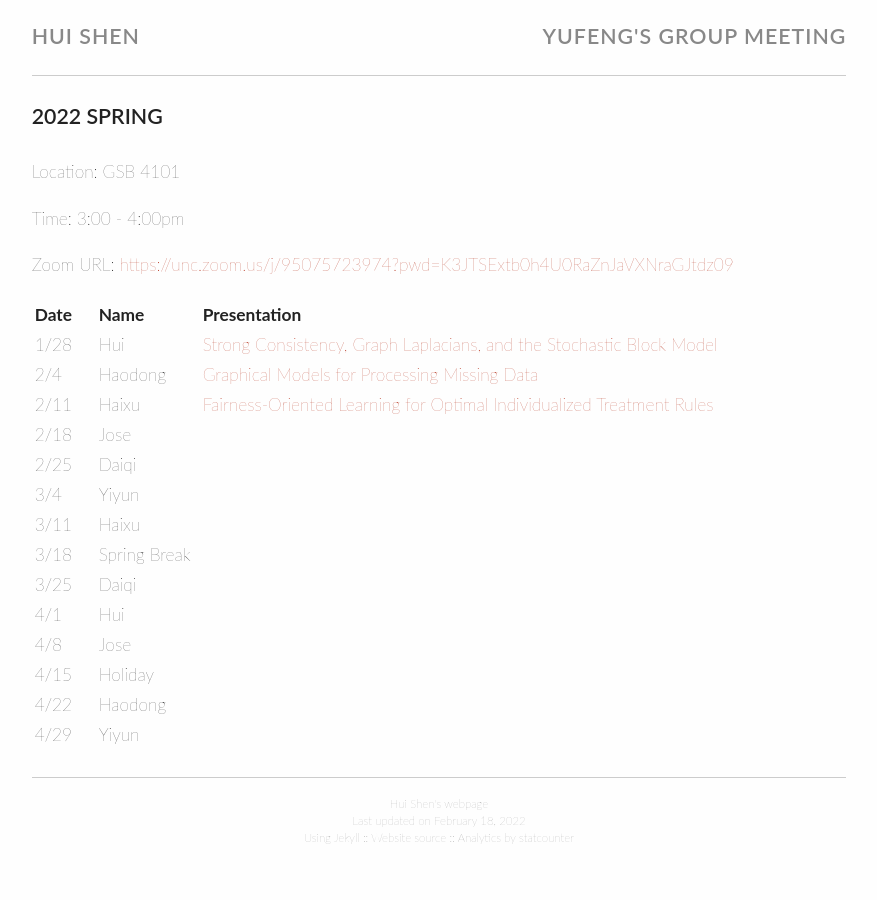
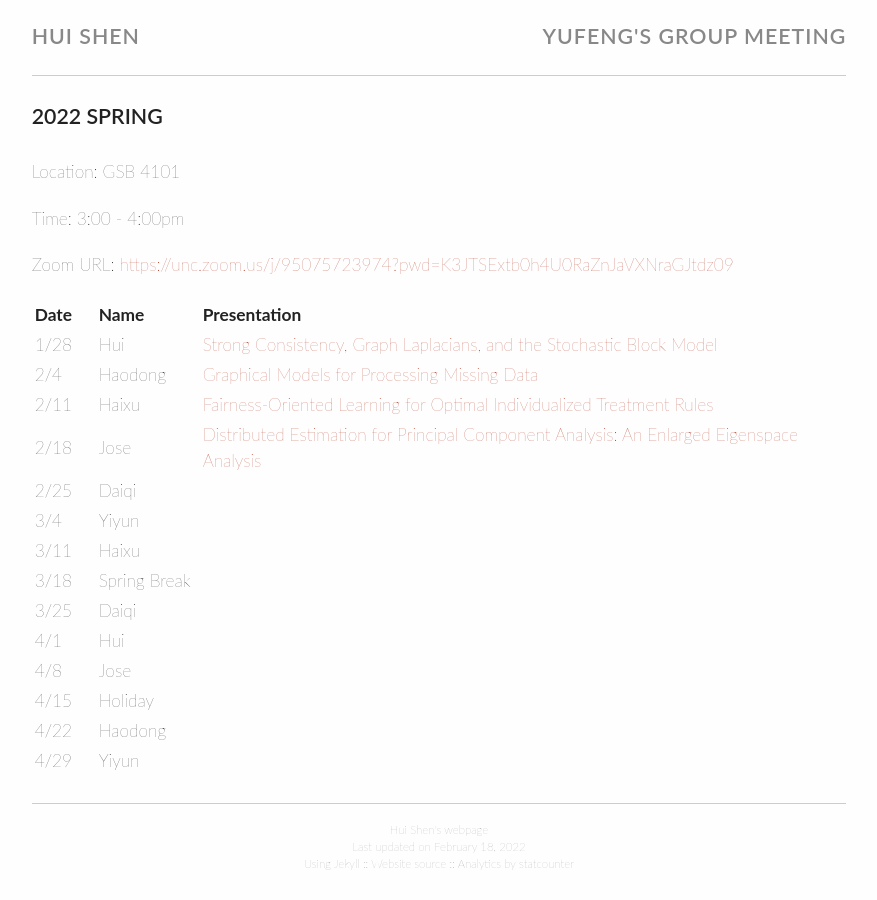
Before and after one commit to huishenstats/sophiashenh.github.io, a Jekyll site: the page built from group_meeting/2022Spring.md, in a window 1280 px wide. Shown: the whole page, without its empty margins (201-1078 px from the left). Built offline with Jekyll 4.4.1, drawn with Linux system fonts in a browser that asks for light colours.

Commit message:
group meeting

```diff
--- a/group_meeting/2022Spring.md
+++ b/group_meeting/2022Spring.md
@@ -15,7 +15,7 @@ Zoom URL: [https://unc.zoom.us/j/95075723974?pwd=K3JTSExtb0h4U0RaZnJaVXNraGJtdz0
 |  1/28 | Hui | [Strong Consistency, Graph Laplacians, and the Stochastic Block Model](https://www.jmlr.org/papers/volume22/20-391/20-391.pdf)  |
 |  2/4 | Haodong | [Graphical Models for Processing Missing Data](https://www.tandfonline.com/doi/full/10.1080/01621459.2021.1874961)  |
 |  2/11 | Haixu | [Fairness-Oriented Learning for Optimal Individualized Treatment Rules](https://www.tandfonline.com/doi/full/10.1080/01621459.2021.2008402)  |
-|  2/18 | Jose |   |
+|  2/18 | Jose | [Distributed Estimation for Principal Component Analysis: An Enlarged Eigenspace Analysis](https://www.tandfonline.com/doi/full/10.1080/01621459.2021.1886937)  |
 |  2/25 | Daiqi |   |
 |  3/4 | Yiyun |   |
 |  3/11 | Haixu |   |
```
Also changed, not shown: 1 other file.
